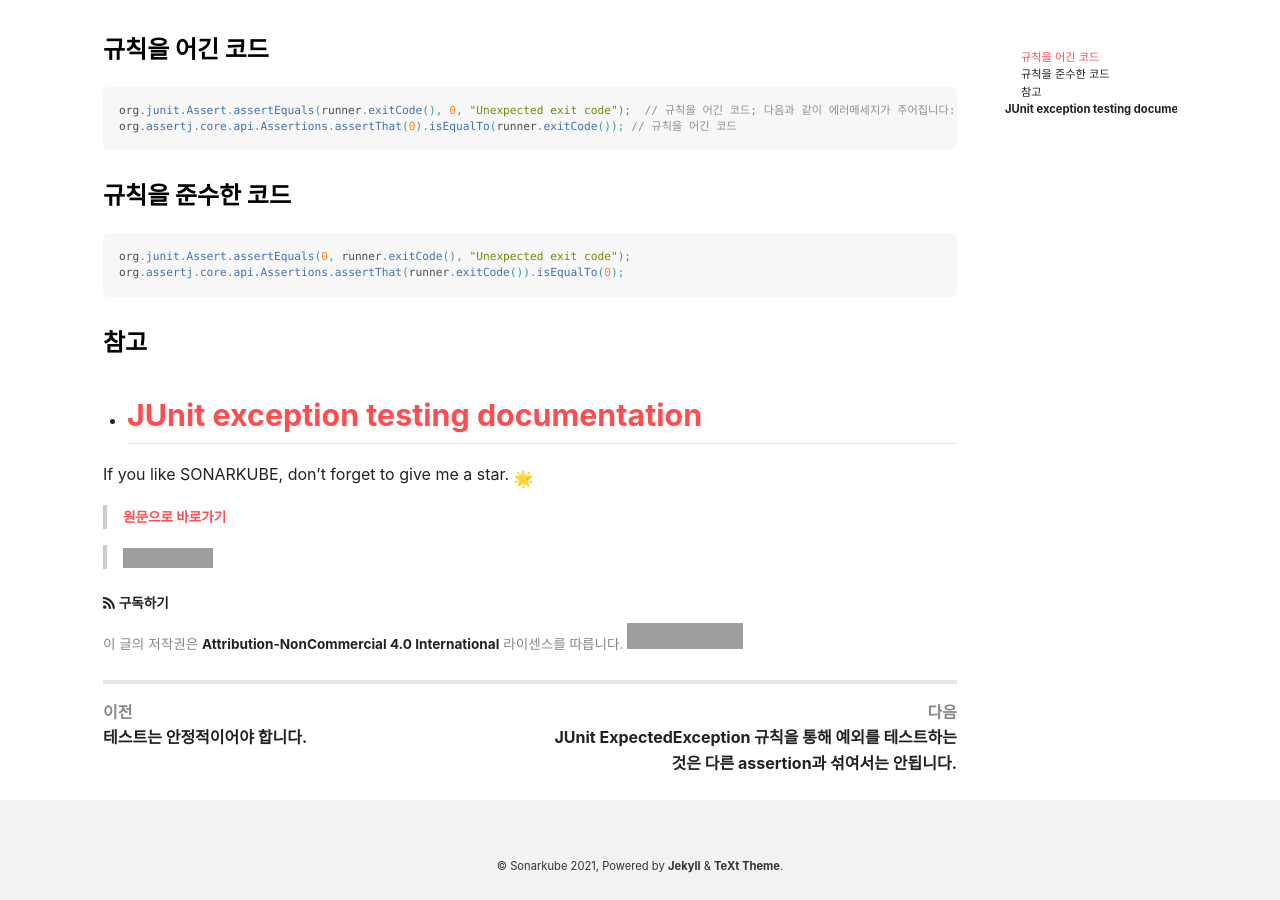
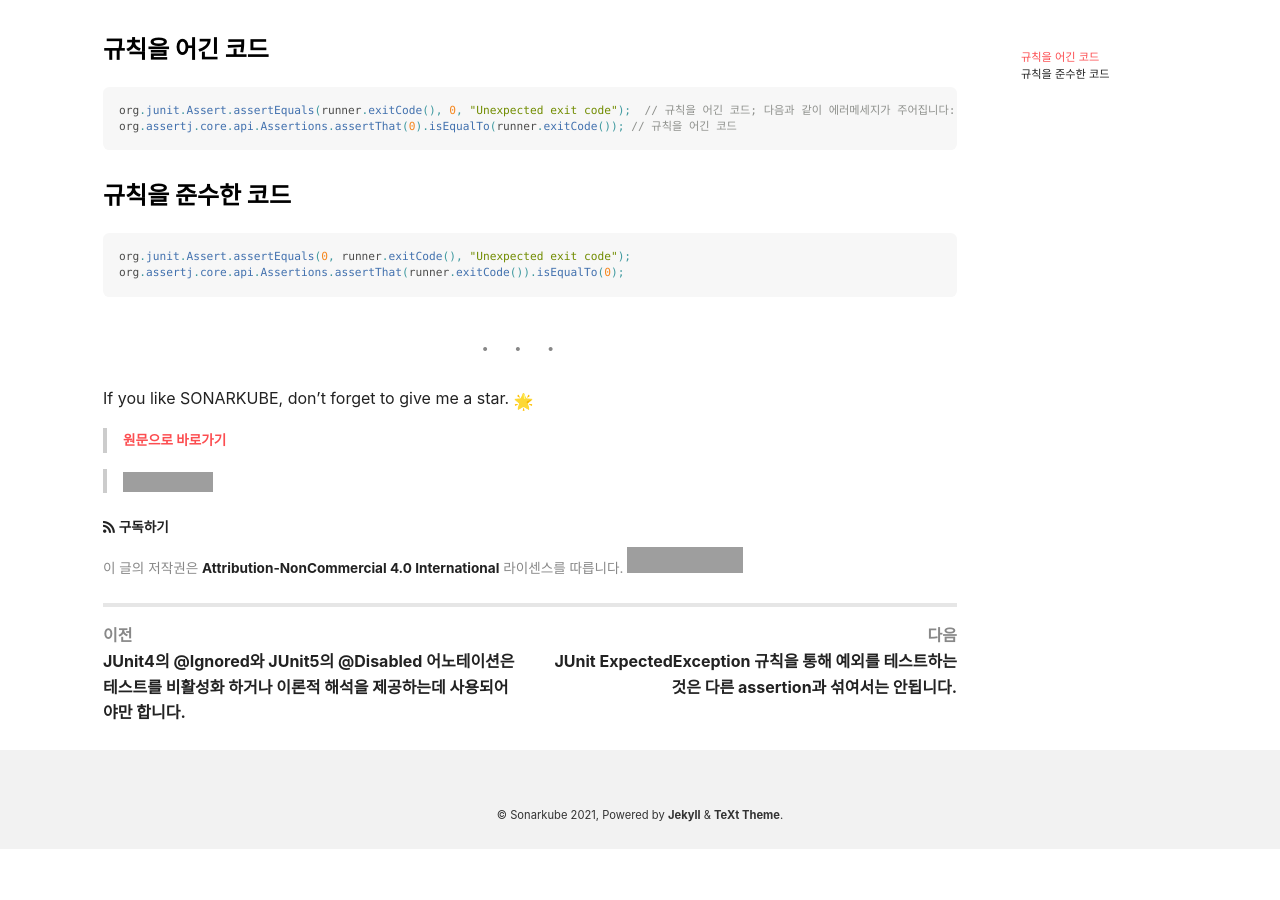
Before and after one commit to kantabile/sonarkube, a Jekyll site: the page built from _posts/java/2023-01-30-RSPEC-3415.md, in a window 1280 px wide and 900 px high, scrolled down 641 px. Built offline with Jekyll 4.4.1, drawn with Linux system fonts in a browser that asks for light colours; nearby versions of some CDN libraries; emoji names are drawn with the system emoji font; after the commit the page ends 1490 px from its top, so only the background shows below that; part of the change alters nothing that is shown; grey boxes are pictures that could not be loaded.

Commit message:
docs: RSPEC-1607

````diff
--- /dev/null
+++ b/_posts/java/2023-01-30-RSPEC-1607.md
@@ -0,0 +1,49 @@
+---
+title: JUnit4의 @Ignored와 JUnit5의 @Disabled 어노테이션은 테스트를 비활성화 하거나 이론적 해석을 제공하는데 사용되어야만 합니다.
+tags: [java, Code Smell, Major, tests, junit, suspicious, confusing, bad-practice]
+---
+
+인프라 이슈로 테스트가 실패할 때 일시적으로 무시하는 것을 원할 수도 있습니다. 그러나 왜 이 테스트가 무시되었는지 어떤 표기가 없다면, 이 테스트는 재활성화될 것입니다.
+이러한 테스트는 프로젝트에 대한 배경 지식 없이는 설명하기 어렵고 프로젝트를 오염시키게 될 것 입니다.
+
+이 규칙은 각 무시된 테스트가 왜 무시되었는지 어떤 코멘트도 없는 경우 문제를 제기합니다.
+
+* Junit4애서는 @Ignore 어노테이션을 타겟으로 합니다.
+* Junit5에서는 @Disabled 어노테이션을 타겟으로 합니다.
+* 테스트를 스킵하기 위해 assumeTrue(false) 또는 assumeFalse(true)를 사용하는 경우도 해당합니다.
+
+
+### 규칙을 어긴 코드
+
+```java
+@Ignore  // 규칙을 어긴 코드
+@Test
+public void testDoTheThing() {
+// ...
+```
+
+or
+
+```java
+@Test
+public void testDoTheThing() {
+    Assume.assumeFalse(true); // 규칙을 어긴 코드
+    // ...
+```
+
+### 규칙을 준수한 코드
+
+```java
+@Test
+@Ignore("See Ticket #1234")
+public void testDoTheThing() {
+    // ...
+```
+
+---
+
+If you like SONARKUBE, don't forget to give me a star. :star2:
+
+> [원문으로 바로가기](https://rules.sonarsource.com/java/tag/tests/RSPEC-1607)
+
+> [![Star This Project](https://img.shields.io/github/stars/kantabile/sonarkube.svg?label=Stars&style=social)](https://github.com/kantabile/sonarkube)
--- a/_posts/java/2023-01-30-RSPEC-3415.md
+++ b/_posts/java/2023-01-30-RSPEC-3415.md
@@ -29,9 +29,6 @@ org.junit.Assert.assertEquals(0, runner.exitCode(), "Unexpected exit code");
 org.assertj.core.api.Assertions.assertThat(runner.exitCode()).isEqualTo(0);
 ```
 
-### 참고
-
-* [JUnit exception testing documentation](https://github.com/junit-team/junit4/wiki/Exception-testing)
 ---
 
 If you like SONARKUBE, don't forget to give me a star. :star2:
````
